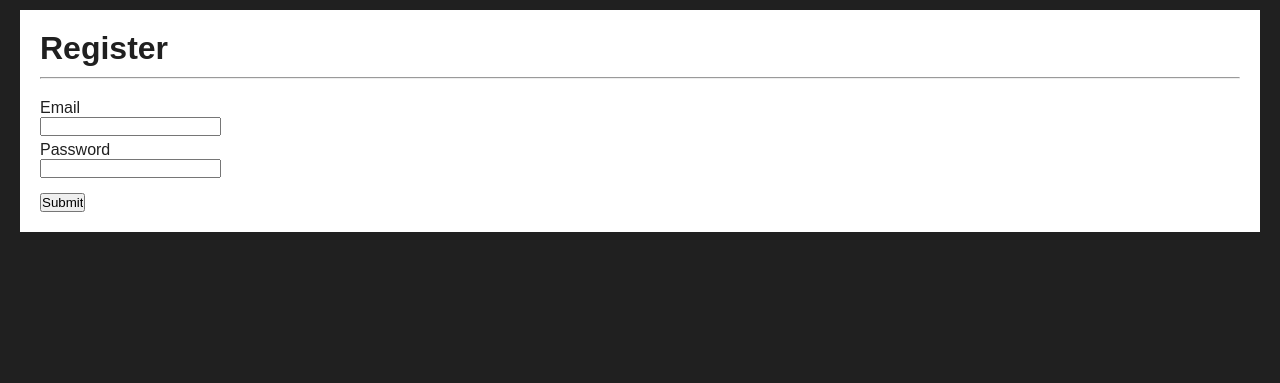
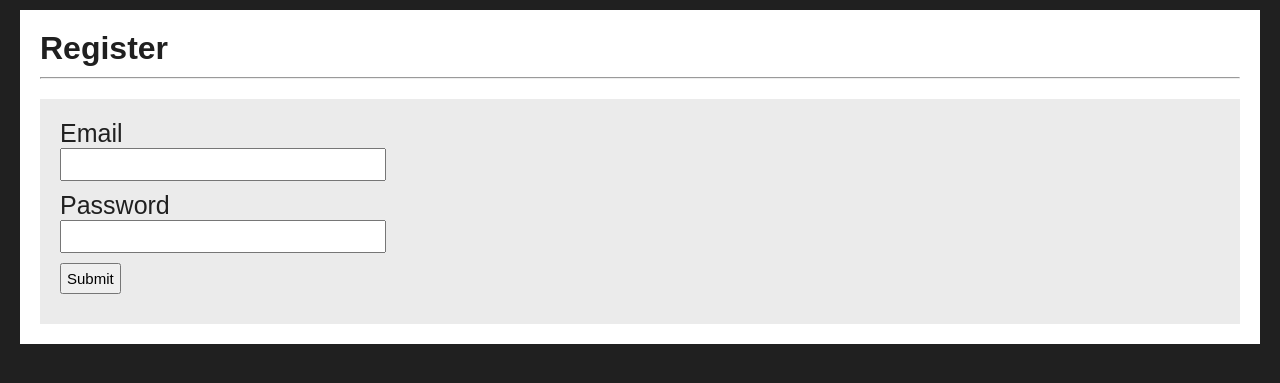
Before and after one commit to 99btyler/todolist-maker, a Flask app: page /register in a window 1280 px wide. Shown: the part 78-461 px from the top of the page. Run offline with Flask 2, Linux system fonts and the light colour scheme; some libraries are stand-ins or nearby versions.

Commit message:
Changed style of register and login form

```diff
--- a/src/todolistmaker/static/page.css
+++ b/src/todolistmaker/static/page.css
@@ -47,15 +47,35 @@ body {
     margin: 10px 0 20px 0;
 }
 
-#content form input[type="text"], #content form input[type="password"] {
-    display: block;
-    margin-bottom: 5px;
+#content #register, #content #login {
+
+    padding: 20px;
+
+    background-color: #ebebeb;
+
 }
 
-#content form input[type="submit"] {
-    margin-top: 10px;
+#content #register form label, #content #register form input, #content #login form label, #content #login form input {
+    font-size: 25px;
 }
 
-#content form small {
+#content #register form input, #content #login form input {
+    display: block;
+    margin-bottom: 10px;
+}
+
+#content #register form input[type="submit"], #content #login form input[type="submit"] {
+
+    padding: 5px;
+
+    font-size: 15px;
+
+}
+
+#content #register form input[type="submit"]:hover, #content #login form input[type="submit"]:hover {
+    cursor: pointer;
+}
+
+#content #register form small, #content #login form small {
     color: red;
 }
--- a/src/todolistmaker/templates/pages/login.html
+++ b/src/todolistmaker/templates/pages/login.html
@@ -3,8 +3,9 @@
 {% block content %}
 
     <h1>Login</h1>
+    <hr>
 
-    <hr>
+    <div id="login">
 
         <form method="POST" action="">
 
@@ -30,4 +31,6 @@
 
         </form>
 
+    </div>
+
 {% endblock %}
--- a/src/todolistmaker/templates/pages/register.html
+++ b/src/todolistmaker/templates/pages/register.html
@@ -3,8 +3,9 @@
 {% block content %}
 
     <h1>Register</h1>
+    <hr>
 
-    <hr>
+    <div id="register">
 
         <form method="POST" action="" autocomplete="off">
 
@@ -30,4 +31,6 @@
 
         </form>
 
+    </div>
+
 {% endblock %}
```
Lines whose indentation alone changed are shown as unchanged.
